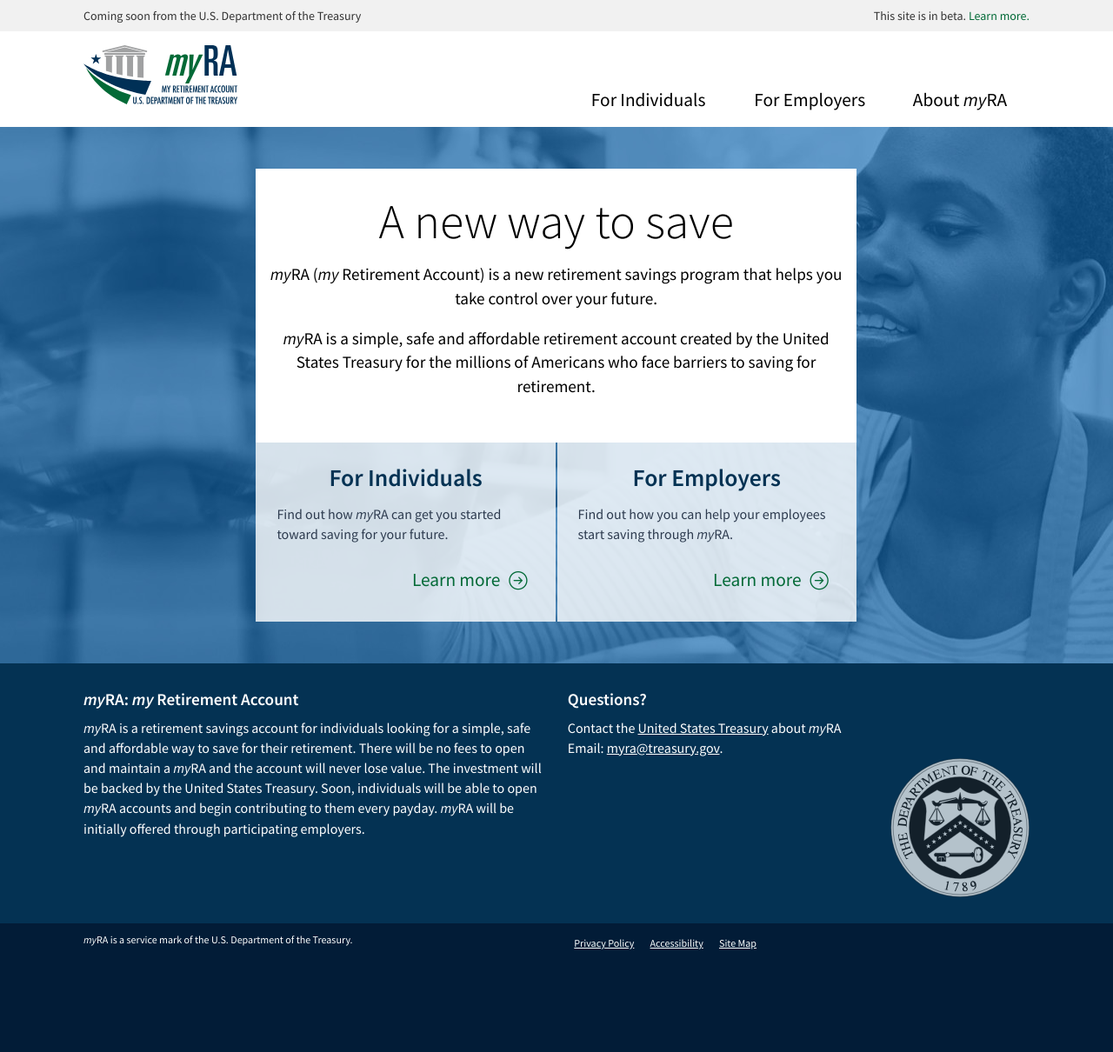
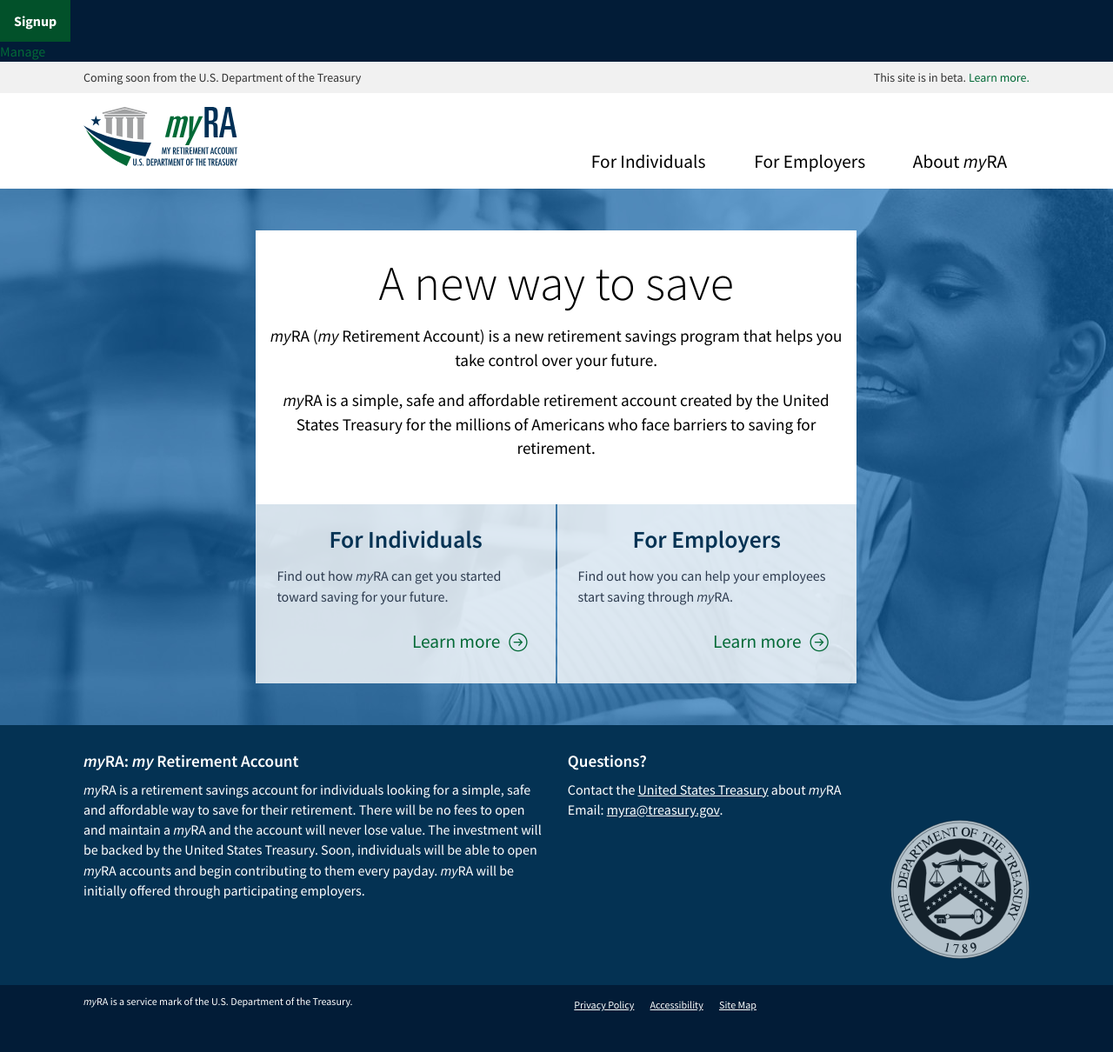
Before and after one commit to 18F/myra, a Jekyll site: the page built from index.html, in a window 1280 px wide. Shown: the whole page at 87% size. Built offline with Jekyll 4.4.1, drawn with Linux system fonts in a browser that asks for light colours; before the commit the page ends 1139 px from its top, so only the background shows below that.

Commit message:
add UAT links back

```diff
--- a/_includes/header.html
+++ b/_includes/header.html
@@ -8,6 +8,14 @@
     </div>
   </div>
   <![endif]-->
+
+  <form action="https://signup.ibanking-services.com/olnas/OLNASServlet/StappsApp" method="POST">
+    <input type="hidden" name="id" value="221">
+    <input type="hidden" name="prodid" value="84586">
+    <input type="submit" name="Signup" value="Signup" >
+  </form>
+
+  <a href="https://manage.ibanking-services.com/cib/CEBMainServlet/Login?FIORG=221&FIFID=111925074">Manage</a>
 
   <header class="site-header" role="banner" itemscope itemtype="http://schema.org/WPHeader">
     <a class="skip-nav" tabindex="1" href="#main">Skip to main content</a>
```
